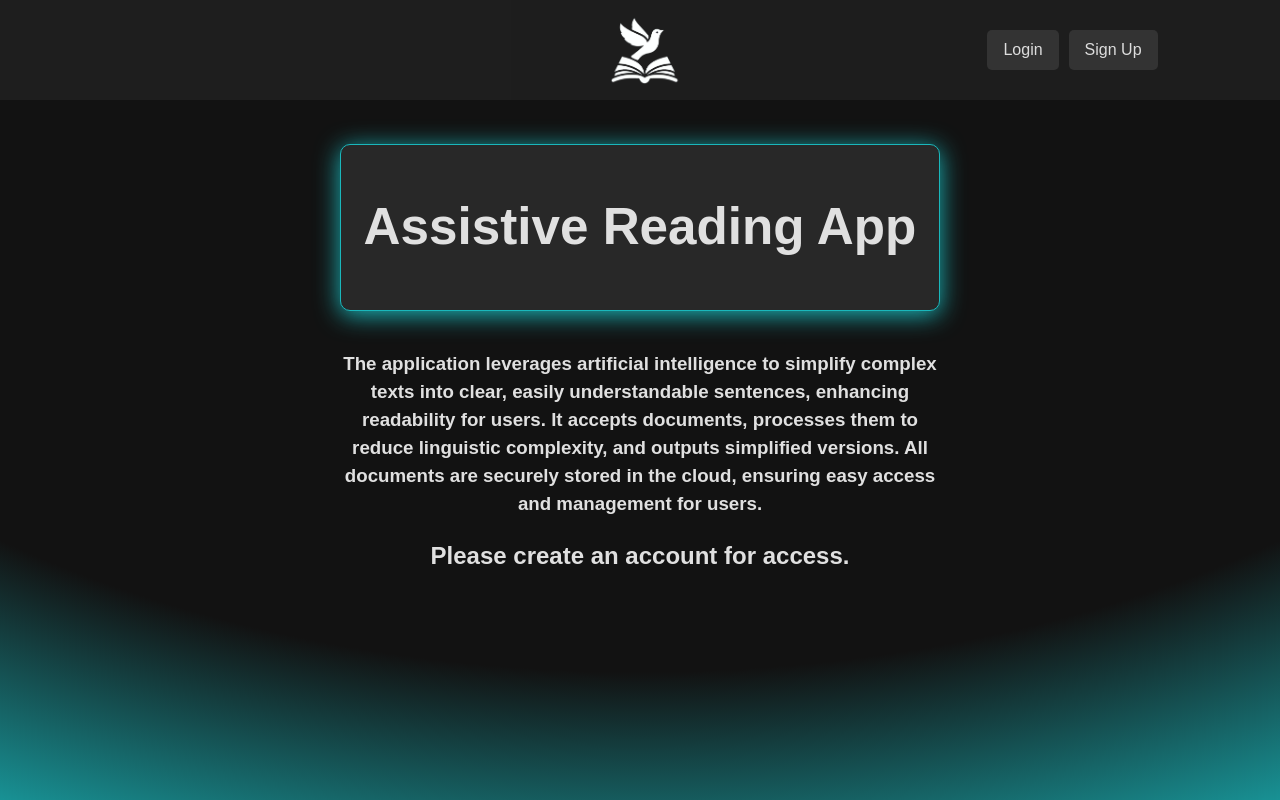
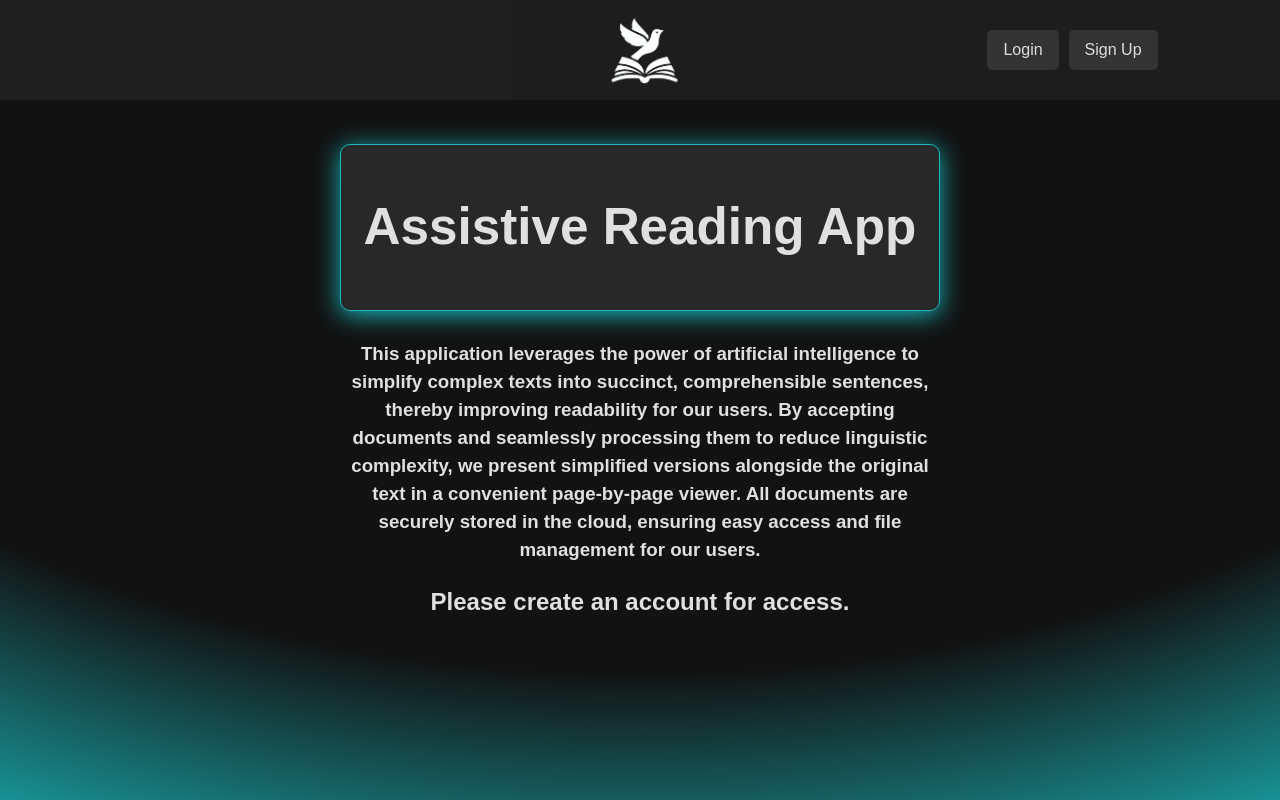
Before and after one commit to jkiddin/Assistive-Reading-App, a React (Vite) app in the folder client/: page / in a window 1280 px wide. Built offline with nearby package versions, Linux system fonts and the light colour scheme.

Commit message:
• - statement, padding

```diff
--- a/client/src/components/App.jsx
+++ b/client/src/components/App.jsx
@@ -114,11 +114,13 @@ function App() {
         </div>
       </motion.div>
       {loggedIn ? <></> : ( <>
-        <h3 className='appe'>The application leverages artificial intelligence to
-        simplify complex texts into clear, easily understandable sentences,
-        enhancing readability for users. It accepts documents,
-        processes them to reduce linguistic complexity, and outputs simplified versions.
-        All documents are securely stored in the cloud, ensuring easy access and management for users.
+        <h3 className='appe'>This application leverages the power of
+        artificial intelligence to simplify complex texts into succinct,
+        comprehensible sentences, thereby improving readability for our users.
+        By accepting documents and seamlessly processing them to reduce linguistic
+        complexity, we present simplified versions alongside the original text in a
+        convenient page-by-page viewer. All documents are securely stored in the cloud,
+        ensuring easy access and file management for our users.
         </h3>
         <h2>Please create an account for access.</h2>
         </>
--- a/client/src/styles/App.css
+++ b/client/src/styles/App.css
@@ -182,7 +182,7 @@ body {
 }
 
 .appe {
-  padding-top: 20px;
+  padding-top: 10px;
   width: 600px;
   align-self: center;
 
```
